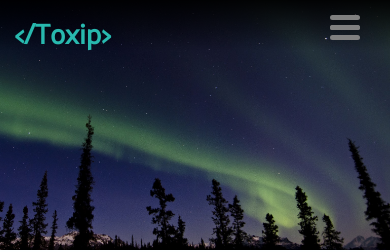
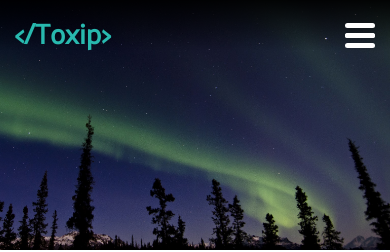
Before and after one commit to topiasv/toxip.net, a Jekyll site: the page built from index.html, in a window 390 px wide. Shown: the top 252 px of the page. Built offline with Jekyll 4.4.1, drawn with Linux system fonts in a browser that asks for light colours; nearby versions of some CDN libraries.

Commit message:
Fix menu button

```diff
--- a/css/main.css
+++ b/css/main.css
@@ -167,10 +167,9 @@ html:not(.can-touch) #nav a:hover {
   display: none;
   float: right;
   z-index: 1;
-  width: 45px;
-  height: 45px;
+  width: 60px;
+  height: 70px;
   position: relative;
-  margin: 15px 15px 0 0;
   -webkit-transform: rotate(0deg);
   -moz-transform: rotate(0deg);
   -o-transform: rotate(0deg);
@@ -186,19 +185,28 @@ html:not(.can-touch) #nav a:hover {
   display: none;
   position: absolute;
   height: 5px;
-  width: 66%;
-  background: grey;
+  width: 50%;
+  background: white;
   border-radius: 9px;
   opacity: 1;
-  left: 0;
+  left: 15px;
   -webkit-transform: rotate(0deg);
   -moz-transform: rotate(0deg);
   -o-transform: rotate(0deg);
   transform: rotate(0deg);
-  -webkit-transition: .25s ease-in-out;
-  -moz-transition: .25s ease-in-out;
-  -o-transition: .25s ease-in-out;
-  transition: .25s ease-in-out;
+  -webkit-transition: .3s ease-in-out;
+  -moz-transition: .3s ease-in-out;
+  -o-transition: .3s ease-in-out;
+  transition: .3s ease-in-out;
+}
+
+
+#navbar.scrolled #menu-toggle {
+  height: 50px;
+}
+
+#navbar.scrolled #menu-toggle span, #navbar.expanded #menu-toggle span {
+  background: black;
 }
 
 .post-card {
@@ -341,19 +349,30 @@ html:not(.can-touch) #nav a:hover {
   /* Icon 3 */
 
   #menu-toggle span:nth-child(1) {
-    top: 0px;
+    top: 23px;
   }
 
   #menu-toggle span:nth-child(2),#menu-toggle span:nth-child(3) {
-    top: 10px;
+    top: 33px;
   }
 
   #menu-toggle span:nth-child(4) {
-    top: 20px;
+    top: 43px;
+  }
+
+  #navbar.scrolled #menu-toggle span:nth-child(1) {
+    top: 13px;
+  }
+
+  #navbar.scrolled #menu-toggle span:nth-child(2),#navbar.scrolled #menu-toggle span:nth-child(3) {
+    top: 23px;
+  }
+
+  #navbar.scrolled #menu-toggle span:nth-child(4) {
+    top: 33px;
   }
 
   #menu-toggle.open span:nth-child(1) {
-    top: 10px;
     width: 0%;
     left: 50%;
   }
@@ -373,7 +392,6 @@ html:not(.can-touch) #nav a:hover {
   }
 
   #menu-toggle.open span:nth-child(4) {
-    top: 18px;
     width: 0%;
     left: 50%;
   }
```
